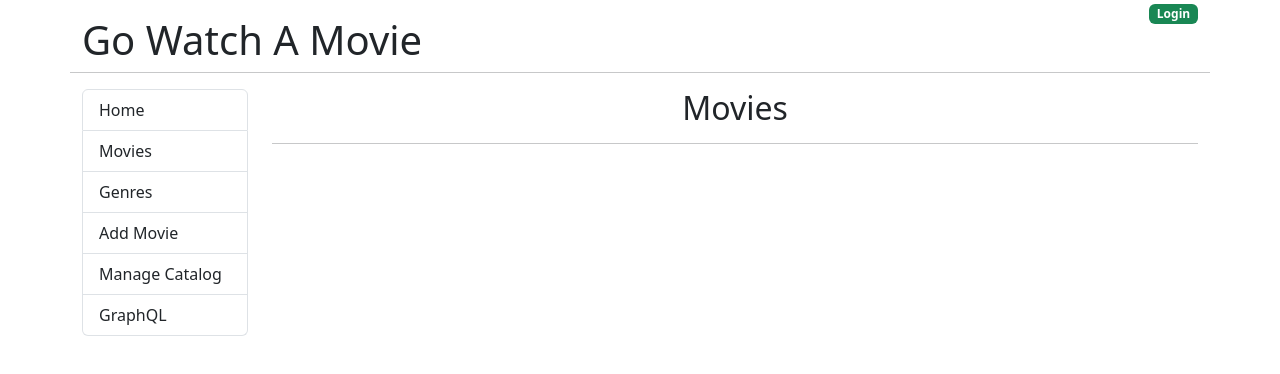
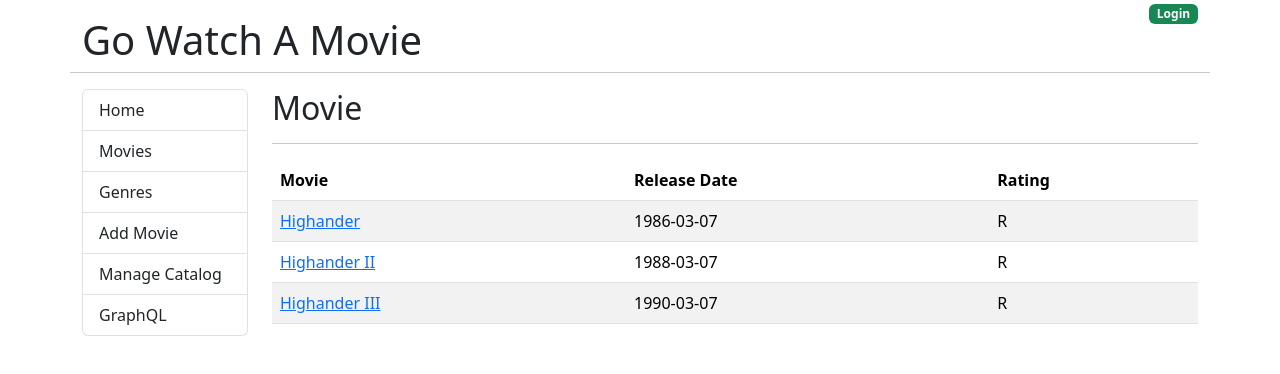
Before and after one commit to AndreiChristian/GoWatchAMovie, a React (Vite) app in the folder frontend/: page /movies in a window 1280 px wide. Shown: the top 374 px of the page. Built offline with nearby package versions, Linux system fonts and the light colour scheme.

Commit message:
added the movies component

```diff
--- a/frontend/src/components/Home.jsx
+++ b/frontend/src/components/Home.jsx
@@ -1,5 +1,6 @@
 import React from "react";
-import Ticket from "../../images/movie_tickets.jpg"
+import Ticket from "../../images/movie_tickets.jpg";
+import { Link } from "react-router-dom";
 
 const Home = () => {
   return (
@@ -7,7 +8,9 @@ const Home = () => {
       <div className="text-center">
         <h2>Find a movie to watch!</h2>
         <hr />
-        <img src={Ticket} alt="movie ticket" />
+        <Link to="/movies">
+          <img src={Ticket} alt="movie ticket" />
+        </Link>
       </div>
     </>
   );
--- a/frontend/src/components/Movie.jsx
+++ b/frontend/src/components/Movie.jsx
@@ -1,13 +1,34 @@
-import React from "react";
+import { useEffect, useState } from "react";
+import { useParams } from "react-router-dom";
 
 const Movie = () => {
+  const { id } = useParams();
+  const [movie, setMovie] = useState({});
+
+  useEffect(() => {
+    let myMovie = {
+      id: 1,
+      title: "Highander",
+      release_date: "1986-03-07",
+      runtime: 116,
+      mpaa_rating: "R",
+      description: "Some long description",
+    };
+
+    setMovie(myMovie);
+  }, [id]);
+
   return (
-    <>
-      <div className="text-center">
-        <h2>Movie</h2>
-        <hr />
-      </div>
-    </>
+    <div className="">
+      <h2>{movie.title}</h2>
+      <small>
+        <em>
+          {movie.release_date}, {movie.runtime} minutes, {movie.mpaa_rating}
+        </em>
+      </small>
+      <hr />
+      <p>{movie.description}</p>
+    </div>
   );
 };
 
--- a/frontend/src/components/Movies.jsx
+++ b/frontend/src/components/Movies.jsx
@@ -1,11 +1,65 @@
-import React from "react";
+import React, { useEffect, useState } from "react";
+import { Link } from "react-router-dom";
 
 const Movies = () => {
+  const [movies, setMovies] = useState([]);
+
+  useEffect(() => {
+     const moviesList = [
+      {
+        id: 1,
+        title: "Highander",
+        release_date: "1986-03-07",
+        runtime: 116,
+        mpaa_rating: "R",
+        description: "Some long description",
+      },
+      {
+        id: 2,
+        title: "Highander II",
+        release_date: "1988-03-07",
+        runtime: 116,
+        mpaa_rating: "R",
+        description: "Some long description",
+      },
+      {
+        id: 3,
+        title: "Highander III",
+        release_date: "1990-03-07",
+        runtime: 116,
+        mpaa_rating: "R",
+        description: "Some long description",
+      },
+    ];
+
+    setMovies(moviesList);
+  }, []);
+
   return (
     <>
-      <div className="text-center">
-        <h2>Movies</h2>
+      <div>
+        <h2>Movie</h2>
         <hr />
+        <table className="table table-striped table-hover">
+          <thead>
+            <tr>
+              <th>Movie</th>
+              <th>Release Date</th>
+              <th>Rating</th>
+            </tr>
+          </thead>
+          <tbody>
+            {movies.map((movie) => (
+              <tr key={movie.id}>
+                <td>
+                  <Link to={`/movies/${movie.id}`}>{movie.title}</Link>
+                </td>
+                <td>{movie.release_date}</td>
+                <td>{movie.mpaa_rating}</td>
+              </tr>
+            ))}
+          </tbody>
+        </table>
       </div>
     </>
   );
--- a/frontend/src/main.jsx
+++ b/frontend/src/main.jsx
@@ -11,6 +11,7 @@ import EditMovies from "./components/EditMovies";
 import ManageCatalog from "./components/ManageCatalog";
 import Login from "./components/Login";
 import Genres from "./components/Genres";
+import Movie from "./components/Movie";
 
 const router = createBrowserRouter([
   {
@@ -19,6 +20,7 @@ const router = createBrowserRouter([
     children: [
       { index: true, element: <Home /> },
       { path: "/movies", element: <Movies /> },
+      { path: "/movies/:id", element: <Movie /> },
       { path: "/genres", element: <Genres /> },
       { path: "/graphql", element: <Graphql /> },
       { path: "/admin/movies/0", element: <EditMovies /> },
```
